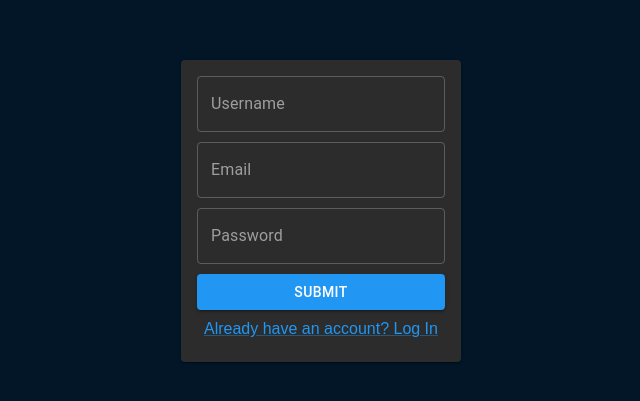
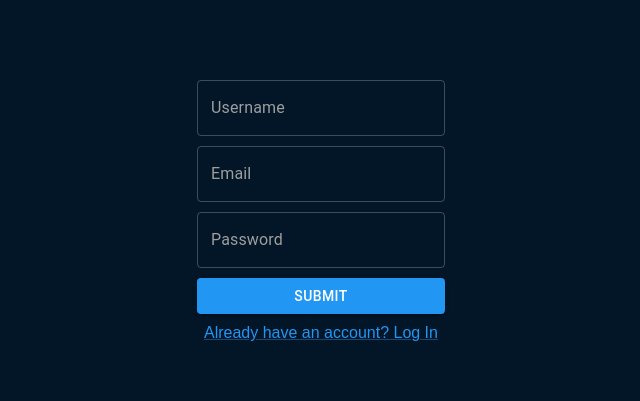
Before and after one commit to TheDeafOne/ScheduLite, a React (Create React App) app in the folder schedulite.clientapp/: page /signup in a window 1280 px wide. Shown: the part 189-590 px from the top of the page, without its empty margins (319-959 px from the left). Built offline with nearby package versions, Linux system fonts and the light colour scheme.

Commit message:
signup styling fix

```diff
--- a/schedulite.clientapp/src/screens/SignupScreen/SignupScreen.tsx
+++ b/schedulite.clientapp/src/screens/SignupScreen/SignupScreen.tsx
@@ -61,8 +61,6 @@ const Signup = () => {
 
   return (
     <div className="card-container">
-      <Card>
-        <CardContent>
       <div className="form-container">
         <form onSubmit={formik.handleSubmit}>
           <Grid>
@@ -114,8 +112,6 @@ const Signup = () => {
           Already have an account? Log In
         </Link>
       </div>
-        </CardContent>
-      </Card>
     </div>
   );
 };
```
Lines whose indentation alone changed are shown as unchanged.
